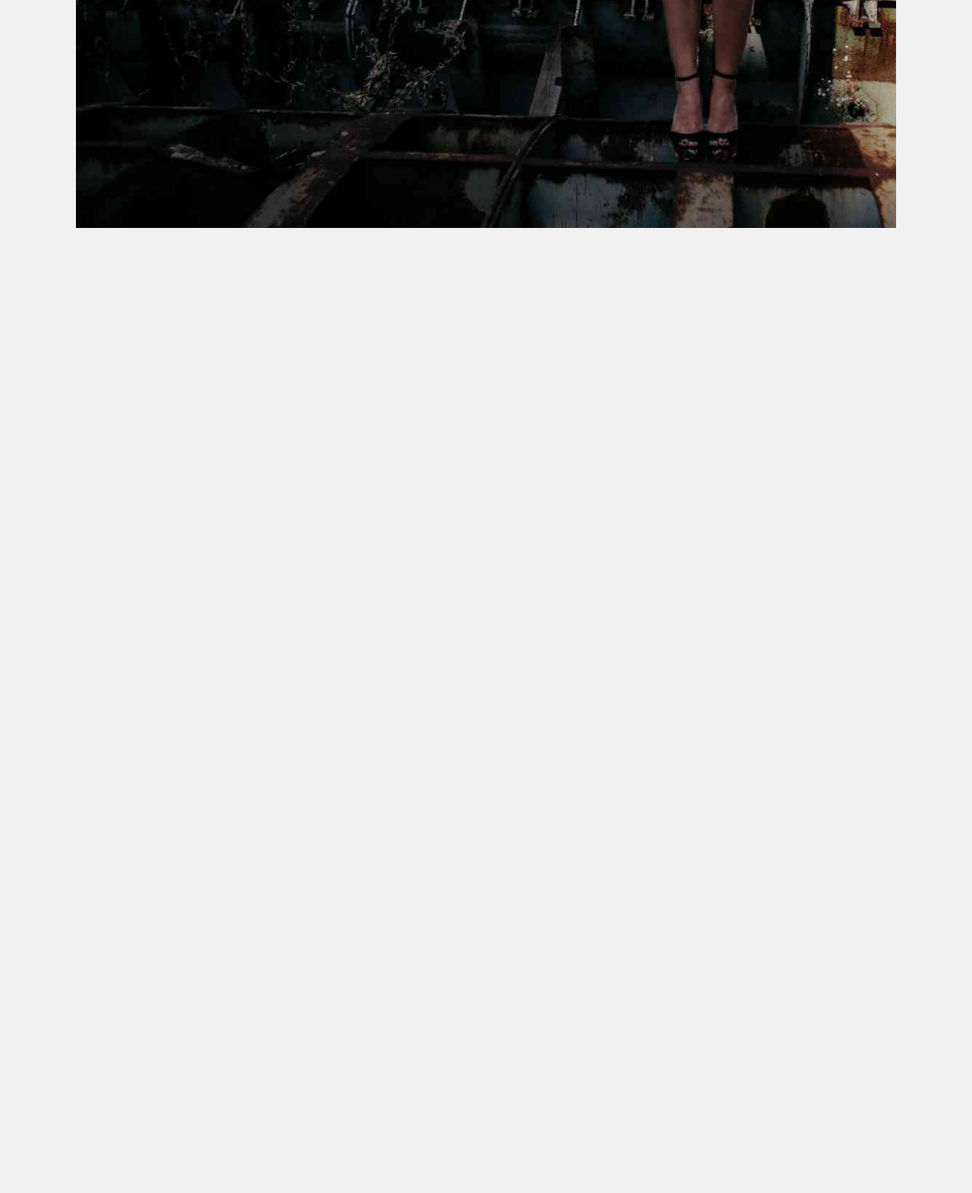
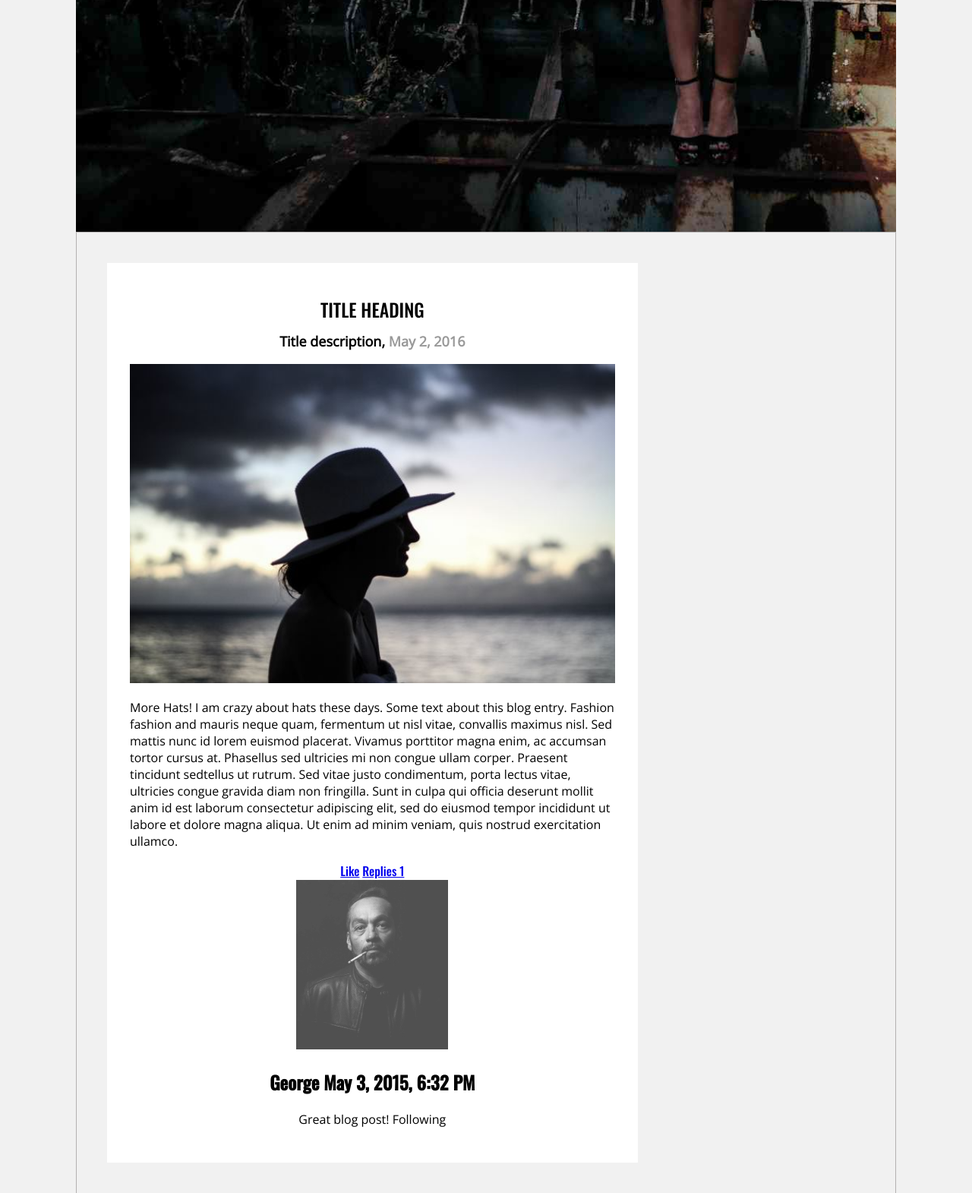
Before and after one commit to kapansa/Responsive-Website---HTML-and-CSS, a plain HTML site: page HTML/Index.html in a window 1280 px wide. Shown: the part 1053-2623 px from the top of the page at 76% size. Before the commit the page ends 1353 px from the top, so only its background shows below. Drawn offline with nearby package versions, Linux system fonts and the light colour scheme.

Commit message:
Update Article section

```diff
--- a/HTML/Index.html
+++ b/HTML/Index.html
@@ -53,6 +53,38 @@
             <a href="#">SUBSCRIBE</a>
         </div>
     </div>
+    <main class="container">
+        <article>
+            <div class="article_heading">
+                <h1>TITLE HEADING</h1>
+                <p>Title description, <span>May 2, 2016</span></p>
+            </div>
+            <img id="main_image" src="./images/image1.jpg" alt="Image post">
+            <p>More Hats! I am crazy about hats these days. Some text about this blog entry. Fashion fashion and mauris
+                neque quam, fermentum ut nisl vitae, convallis maximus nisl. Sed mattis nunc id lorem euismod placerat.
+                Vivamus porttitor magna enim, ac accumsan tortor cursus at. Phasellus sed ultricies mi non congue ullam
+                corper. Praesent tincidunt sedtellus ut rutrum. Sed vitae justo condimentum, porta lectus vitae,
+                ultricies congue gravida diam non fringilla.
+
+                Sunt in culpa qui officia deserunt mollit anim id est laborum consectetur adipiscing elit, sed do
+                eiusmod tempor incididunt ut labore et dolore magna aliqua. Ut enim ad minim veniam, quis nostrud
+                exercitation ullamco.</p>
+            <div>
+                <a href="#">Like</a>
+                <a href="#">Replies 1</a>
+            </div>
+            <div>
+                <div>
+                    <img src="./images/image2.jpg" alt="">
+                </div>
+                <div>
+                    <h1>George May 3, 2015, 6:32 PM</h1>
+                    <p>Great blog post! Following</p>
+                </div>
+            </div>
+        </article>
+        <div></div>
+    </main>
 </body>
 
 </html>
--- a/HTML/css/styles.css
+++ b/HTML/css/styles.css
@@ -6,10 +6,15 @@ body{
     margin: 0;
     padding: 0;
     background-color: #F1F1F1;
+    font-family: 'Oswald', sans-serif;
+}
+
+p{
+    font-family: 'Open Sans', sans-serif;
 }
 
 .container{
-    padding: 0 100px;
+    margin: 0 100px;
 }
 
 header{
@@ -37,7 +42,6 @@ nav div a:hover{
     background-color: white;
     padding: 80px 0;
     text-align: center;
-    font-family: 'Oswald', sans-serif;
 }
 
 .top_hero_section h1{
@@ -66,7 +70,6 @@ nav div a:hover{
     background-repeat: no-repeat;
     padding: 400px 0 400px 30px;
     color: white;
-    font-family: 'Oswald', sans-serif;
 }
 
 .bottom_hero_section h2{
@@ -93,3 +96,41 @@ nav div a:hover{
     margin-top: 10px;
     display: inline-block;
 }
+
+main{
+    display: flex;
+    border: 1px solid #837e7e8c;
+    padding: 40px;
+}
+
+article{
+    background-color: white;
+    padding: 30px;
+    flex-basis: 70%;
+}
+
+article div{
+    text-align: center;
+}
+
+.article_heading h1{
+    font-size: 24px;
+    font-weight: 400;
+    line-height: 22.5px;
+    letter-spacing: normal;
+}
+
+.article_heading p{
+    font-size: 18px;
+    line-height: 22.5px;
+    letter-spacing: normal;
+    font-weight: bold;
+}
+
+.article_heading p span{
+    color: rgba(139, 139, 139, 0.877);
+}
+
+article #main_image{
+    width: 100%;
+}
```
Also changed, not shown: HTML/images/image1.jpg (added), HTML/images/image2.jpg (added).
